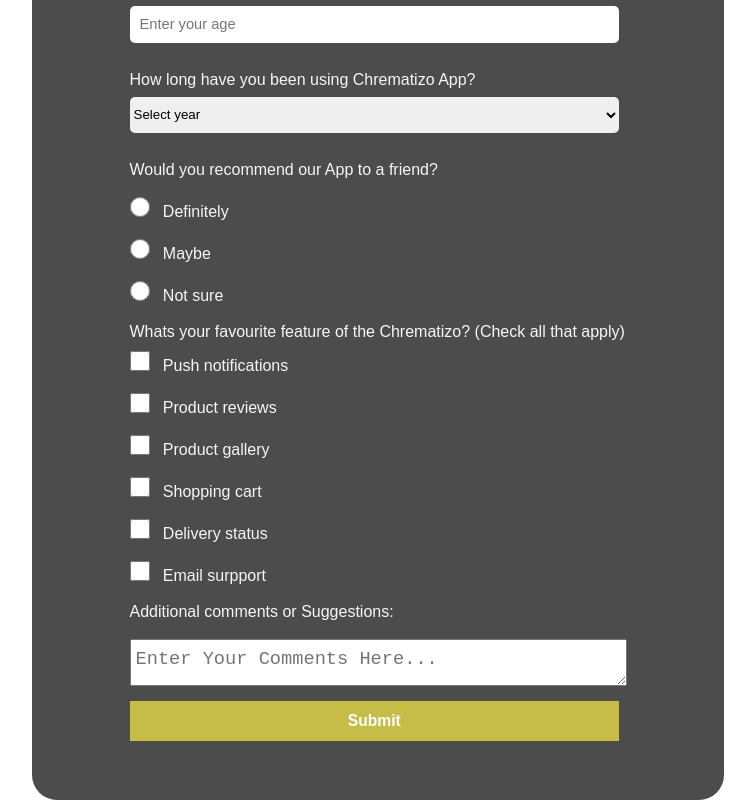
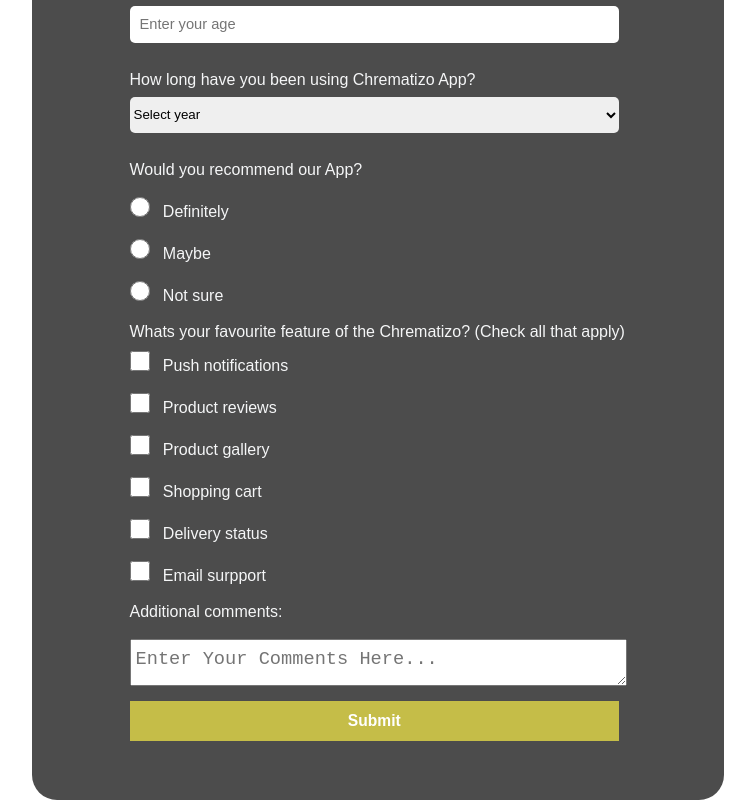
Before and after one commit to Manuel7070/Code_HYPE, a plain HTML site: page index.html in a window 1280 px wide. Shown: the part 411-1211 px from the top of the page, without its empty margins (262-1017 px from the left). Drawn offline with Linux system fonts and the light colour scheme.

Commit message:
Updated line 54

```diff
--- a/index.html
+++ b/index.html
@@ -51,7 +51,7 @@
       </div>
     </div>
     <br>
-    <label id="head1">Would you recommend our App to a friend?</label><br><br>
+    <label id="head1">Would you recommend our App?</label><br><br>
     <input type="radio" name="radio" class="larger">&nbsp&nbsp&nbspDefinitely<br><br>
     <input type="radio" name="radio" class="larger">&nbsp&nbsp&nbspMaybe<br><br>
     <input type="radio" name="radio" class="larger">&nbsp&nbsp&nbspNot sure<br><br>
@@ -65,7 +65,7 @@
       <input type="checkbox" name="checkbox" class="larger"><label>&nbsp&nbsp&nbspDelivery status</label><br><br>
       <input type="checkbox" name="checkbox" class="larger"><label>&nbsp&nbsp&nbspEmail surpport</label><br><br>
       </div>
-      <label>Additional comments or Suggestions:</label><br><br>
+      <label>Additional comments:</label><br><br>
     <textarea id="comments" name="comments" rows="3" cols="60" placeholder="Enter Your Comments Here..."></textarea><br>
       <button><h3>Submit</h3></button>
     </form>
```
